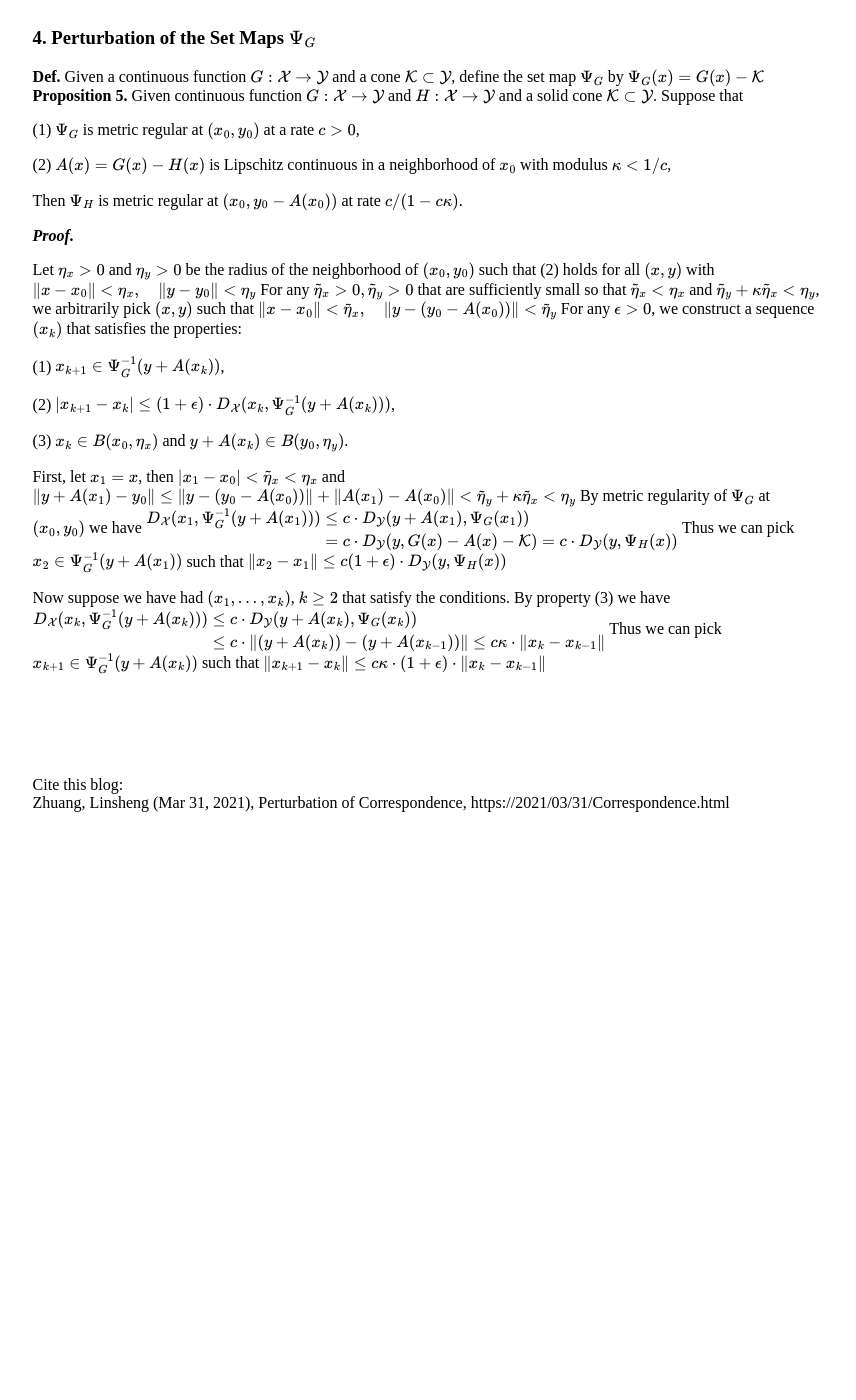
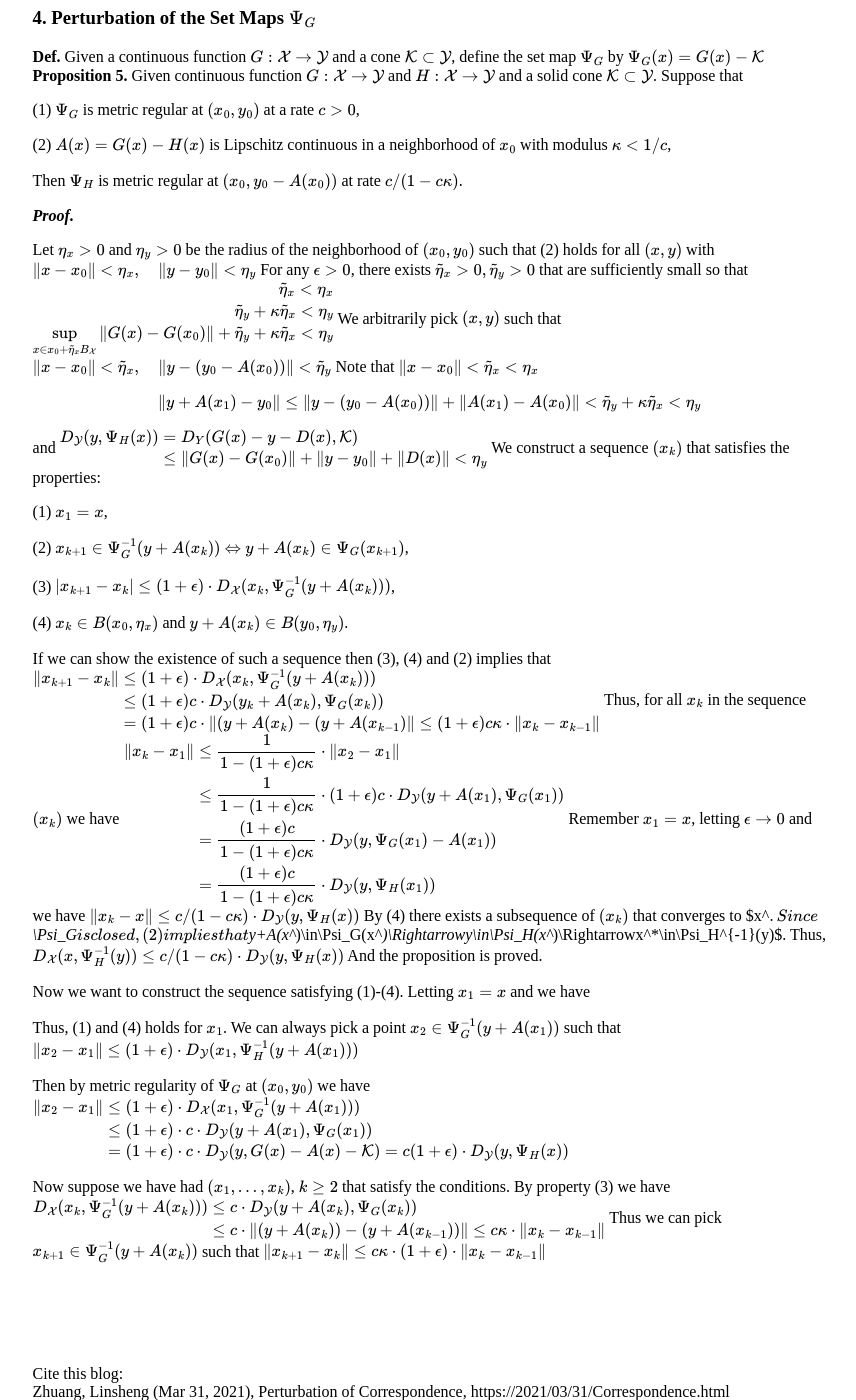
Before and after one commit to zhuanglinsheng/zhuanglinsheng.github.io, a Jekyll site: the page built from _posts/2021-03-31-Correspondence.md, in a window 1280 px wide and 1400 px high, scrolled down 3683 px. Shown: the whole window, without its empty margins (51-907 px from the left). Built offline with Jekyll 4.4.1, drawn with Linux system fonts in a browser that asks for light colours; before the commit the page ends 4595 px from its top, so only the background shows below that; some of the changed text lies outside the part shown.

Commit message:
Update 2021-03-31-Correspondence.md

```diff
--- a/_posts/2021-03-31-Correspondence.md
+++ b/_posts/2021-03-31-Correspondence.md
@@ -40,8 +40,18 @@ $$
 \tag{1}
 $$
 
-Now suppose that (1) holds for some $n\ge0$. Then $\|(2-2^{-n})r_n\| \le (2-2^{-n})(\frac{\epsilon}{2})<\epsilon$ implies that $y' - (2-2^{-n})r_n \in y'+\epsilon B_\mathcal{Y} \subset cl(P_\mathcal{Y}(\mathcal{C}))$. So we can find $(u,v)\in\mathcal{C}$ with
+If we can show by induction that such a sequence $(x_k, y_k)$ exists, then for any $k$ and any $n\ge1$ we have
+$$
+\|x_{k+n}-x_k\| \le \sum^{n-1}_{i=0}\|x_{k+i+1}-x_{k+i}\| \le \sum^{n-1}_{i=0}2^{-(k+i)}\gamma < 2^{-(k-1)}\gamma
+$$
 
+so that $(x_k)$ is Cauchy sequence. By completeness of $X$ we know $x_k\to x'$ for some $x'$. Also, $y_k\to y'$ by the construction (1). Since $\mathcal{C}$ is closed we have $(x',y')\in\mathcal{C}$.
+
+Now suppose that (1) holds for some $n\ge0$. Then $\|(2-2^{-n})r_n\| \le (2-2^{-n})(\frac{\epsilon}{2})<\epsilon$ implies that
+$$
+y' - (2-2^{-n})r_n \in y'+\epsilon B_\mathcal{Y} \subset cl(P_\mathcal{Y}(\mathcal{C}))
+$$
+So we can find $(u,v)\in\mathcal{C}$ with
 $$
 v = y'-(2-2^{-n})r_n + r_{n+1},\quad\|r_{n+1}\|\le\frac{\epsilon}{2}
 $$
@@ -55,7 +65,7 @@ $$
 The pair $(x_{n+1},y_{n+1})$ belongs to $\mathcal{C}$ by convexity; we have
 
 $$
-\|x_{n+1}-x_n\| \le 2^{-(n+1)}\|u-x_n\| \le 2^{-(n+1)}(\gamma+\gamma) = 2^{-n}\gamma
+\|x_{n+1}-x_n\| \le 2^{-(n+1)}\|u-x_n\| \le \frac{\gamma+\gamma}{2^{n+1}} = \frac{\gamma}{2^n}
 $$
 
 and
@@ -68,13 +78,7 @@ y_{n+1}
 \end{aligned}
 $$
 
-So (1) holds for $k=n+1$ and hence, by induction, for all $k$. For any $k$ and any $n>>1$ we have
-
-$$
-\|x_{k+n}-x_k\| \le \sum^{n-1}_{i=0}\|x_{k+i+1}-x_{k+i}\| \le \sum^{n-1}_{i=0}2^{-(k+i)}\gamma < 2^{-(k-1)}\gamma
-$$
-
-so that $(x_k)$ is Cauchy sequence. By completeness of $X$ we know $x_k\to x'$. Also, $y_k\to y'$ by the construction (1). Since $\mathcal{C}$ is closed we have $(x',y')\in\mathcal{C}$.
+So (1) holds for $k=n+1$ and hence, by induction, for all $k$.
 
 (2) Omitted.
 
@@ -85,7 +89,7 @@ $$
 t\Psi(x_1) + (1-t)\Phi(x_2) \subset \Psi(tx_1+(1-t)x_2)
 $$
 
-**Proposition 2. ([Robinson, 1976](https://pubsonline.informs.org/doi/10.1287/moor.1.2.130))** Suppose $\mathcal{X}$ and $\mathcal{Y}$ are Banach spaces and the correspondence $\Psi:\mathcal{X}\rightrightarrows\mathcal{Y}$ is closed and convex. For all $y\in \text{int}(range(\Psi))$ and $x\in\Psi^{-1}(y)$, we have $y\in \text{int}(\Psi(x+rB_{\mathcal{X}}))$ for all $r\in[0,1]$.
+**Proposition 2. ([Robinson, 1976](https://pubsonline.informs.org/doi/10.1287/moor.1.2.130))** Suppose $\mathcal{X}$ and $\mathcal{Y}$ are Banach spaces and the correspondence $\Psi:\mathcal{X}\rightrightarrows\mathcal{Y}$ is closed and convex. If $y\in \text{int}(range(\Psi))$ then for any $x\in\Psi^{-1}(y)$ we have $y\in \text{int}(\Psi(x+rB_{\mathcal{X}}))$ for all $r\in[0,1]$.
 
 ***Proof.***
 
@@ -244,37 +248,94 @@ $$
 \quad
 \|y-y_0\| < \eta_y
 $$
-For any $\tilde{\eta}_x>0, \tilde{\eta}_y>0$ that are sufficiently small so that $\tilde{\eta}_x<\eta_x$ and $\tilde{\eta}_y + \kappa\tilde{\eta}_x<\eta_y$, we arbitrarily pick $(x,y)$ such that
+For any $\epsilon>0$, there exists $\tilde{\eta}_x>0, \tilde{\eta}_y>0$ that are sufficiently small so that
+$$
+\begin{aligned}
+\tilde{\eta}_x<\eta_x\\
+\tilde{\eta}_y + \kappa\tilde{\eta}_x<\eta_y\\
+\sup_{x\in x_0 + \tilde{\eta}_xB_\mathcal{X}}\|G(x)-G(x_0)\| + \tilde{\eta}_y + \kappa\tilde{\eta}_x<\eta_y
+\end{aligned}
+$$
+We arbitrarily pick $(x,y)$ such that
 $$
 \|x-x_0\| < \tilde{\eta}_x,
 \quad
 \|y-(y_0-A(x_0))\| < \tilde{\eta}_y
 $$
-For any $\epsilon>0$, we construct a sequence $(x_k)$ that satisfies the properties:
+Note that
+$$
+\|x - x_0\| < \tilde{\eta}_x < \eta_x
+$$
 
-(1) $x_{k+1}\in\Psi_G^{-1}(y+A(x_k))$,
-
-(2) $\|x_{k+1}-x_k\| \le (1+\epsilon) \cdot D_\mathcal{X}(x_k,\Psi_G^{-1}(y+A(x_k)))$,
-
-(3) $x_k\in B(x_0,\eta_x)$ and $y + A(x_k)\in B(y_0,\eta_y)$.
-
-First, let $x_1=x$, then $\|x_1 - x_0\| < \tilde{\eta}_x < \eta_x$ and
 $$
 \|y+A(x_1)-y_0\| \le \|y-(y_0-A(x_0))\| + \|A(x_1)-A(x_0)\| < \tilde{\eta}_y + \kappa\tilde{\eta}_x<\eta_y
 $$
-By metric regularity of $\Psi_G$ at $(x_0, y_0)$ we have
+
+and
 $$
 \begin{aligned}
-D_\mathcal{X}(x_1, \Psi_G^{-1}(y+A(x_1)))
-&\le c \cdot D_\mathcal{Y}(y+A(x_1),\Psi_G(x_1))\\
-&=   c \cdot D_\mathcal{Y}(y,G(x)-A(x)-\mathcal{K}) = c \cdot D_\mathcal{Y}(y, \Psi_H(x))
+D_\mathcal{Y}(y,\Psi_H(x))
+&= D_Y(G(x)-y-D(x),\mathcal{K})\\
+&\le\|G(x)-G(x_0)\| + \|y-y_0\| + \|D(x)\| < \eta_y
 \end{aligned}
 $$
-Thus we can pick $x_2\in\Psi_G^{-1}(y+A(x_1))$ such that
+We construct a sequence $(x_k)$ that satisfies the properties:
+
+(1) $x_1 = x$,
+
+(2) $x_{k+1}\in\Psi_G^{-1}(y+A(x_k))$ $\Leftrightarrow$ $y+A(x_k)\in\Psi_G(x_{k+1})$,
+
+(3) $\|x_{k+1}-x_k\| \le (1+\epsilon) \cdot D_\mathcal{X}(x_k,\Psi_G^{-1}(y+A(x_k)))$,
+
+(4) $x_k\in B(x_0,\eta_x)$ and $y + A(x_k)\in B(y_0,\eta_y)$.
+
+If we can show the existence of such a sequence then (3), (4) and (2) implies that
 $$
-\|x_2 - x_1\| \le c(1+\epsilon) \cdot D_\mathcal{Y}(y,\Psi_H(x))
+\begin{aligned}
+\|x_{k+1}-x_k\|
+&\le (1+\epsilon) \cdot D_\mathcal{X}(x_k,\Psi_G^{-1}(y+A(x_k)))\\
+&\le (1+\epsilon)c\cdot D_\mathcal{Y}(y_k+A(x_k),\Psi_G(x_k))\\
+&=   (1+\epsilon)c\cdot \|(y+A(x_k)-(y+A(x_{k-1})\|
+ \le (1+\epsilon)c \kappa \cdot \|x_k-x_{k-1}\|
+\end{aligned}
+$$
+Thus, for all $x_k$ in the sequence $(x_k)$ we have
+$$
+\begin{aligned}
+\|x_k-x_1\|
+&\le \frac{1}{1 - (1+\epsilon)c\kappa} \cdot \|x_2-x_1\|\\
+&\le \frac{1}{1 - (1+\epsilon)c\kappa} \cdot (1+\epsilon)c \cdot D_\mathcal{Y}(y+A(x_1), \Psi_G(x_1))\\
+&= \frac{(1+\epsilon)c}{1 - (1+\epsilon)c\kappa} \cdot D_\mathcal{Y}(y,\Psi_G(x_1)-A(x_1))\\
+&= \frac{(1+\epsilon)c}{1 - (1+\epsilon)c\kappa} \cdot D_\mathcal{Y}(y,\Psi_H(x_1))
+\end{aligned}
+$$
+Remember $x_1 = x$, letting $\epsilon\to0$ and we have
+$$
+\|x_k-x\| \le c/(1-c\kappa)\cdot D_\mathcal{Y}(y,\Psi_H(x))
+$$
+By (4) there exists a subsequence of $(x_k)$ that converges to $x^*$. Since $\Psi_G$ is closed, (2) implies that $y+A(x^*)\in\Psi_G(x^*)$ $\Rightarrow$ $y\in\Psi_H(x^*)$ $\Rightarrow$ $x^*\in\Psi_H^{-1}(y)$. Thus,
+$$
+D_\mathcal{X}(x, \Psi_H^{-1}(y)) \le c/(1-c\kappa) \cdot D_\mathcal{Y}(y,\Psi_H(x))
+$$
+And the proposition is proved.
+
+Now we want to construct the sequence satisfying (1)-(4). Letting $x_1=x$ and we have
+
+Thus, (1) and (4) holds for $x_1$. We can always pick a point $x_2\in\Psi_G^{-1}(y+A(x_1))$ such that
+$$
+\|x_2 - x_1\| \le (1+\epsilon) \cdot D_\mathcal{Y}(x_1,\Psi_H^{-1}(y+A(x_1)))
 $$
 
+
+Then by metric regularity of $\Psi_G$ at $(x_0, y_0)$ we have
+$$
+\begin{aligned}
+\|x_2 - x_1\|
+&\le (1+\epsilon)\cdot D_\mathcal{X}(x_1, \Psi_G^{-1}(y+A(x_1)))\\
+&\le (1+\epsilon)\cdot c \cdot D_\mathcal{Y}(y+A(x_1),\Psi_G(x_1))\\
+&=   (1+\epsilon)\cdot c \cdot D_\mathcal{Y}(y,G(x)-A(x)-\mathcal{K}) = c(1+\epsilon) \cdot D_\mathcal{Y}(y, \Psi_H(x))
+\end{aligned}
+$$
 
 Now suppose we have had $(x_1, ..., x_k)$, $k \ge 2$ that satisfy the conditions. By property (3) we have
 $$
```
